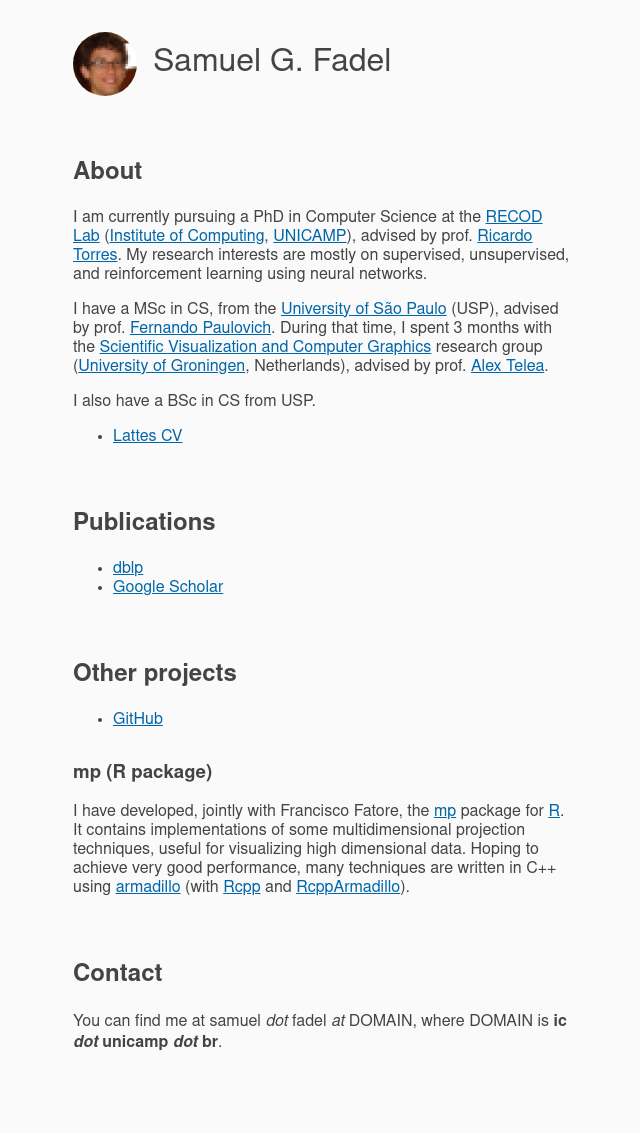
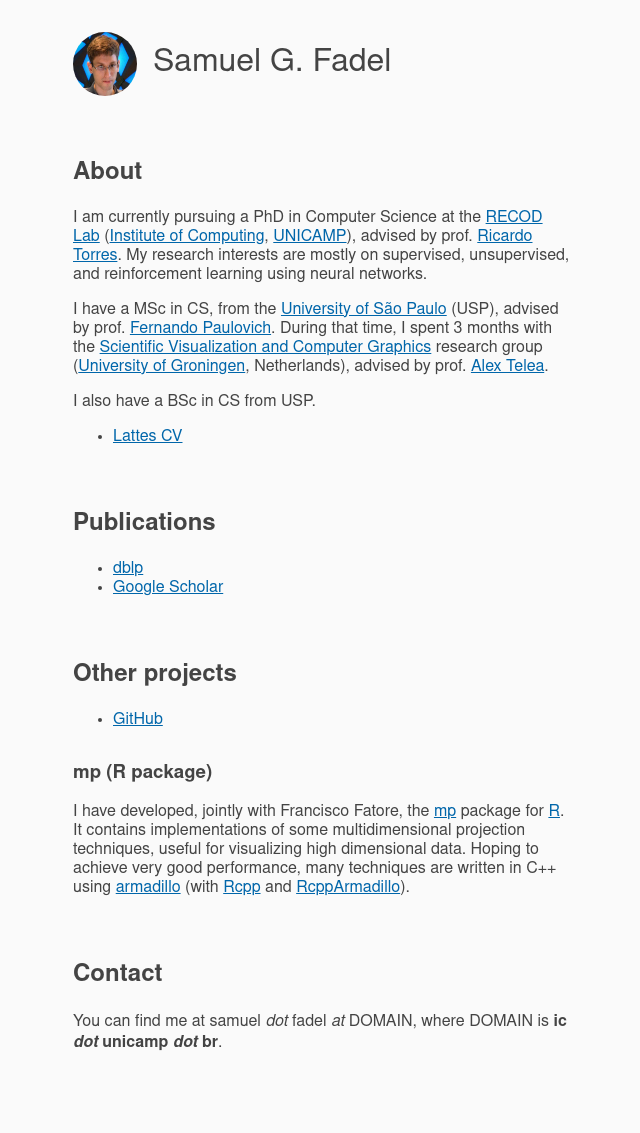
Before and after one commit to jayflyaway/fadel.github.io, a Jekyll site: the page built from README.md, in a window 1280 px wide. Shown: the whole page, without its empty margins (317-957 px from the left). Built offline with Jekyll 4.4.1, drawn with Linux system fonts in a browser that asks for light colours; our own code applies the rules of GitHub Pages for plain Markdown files.

Commit message:
Updated picture.

```diff
--- a/_layouts/default.html
+++ b/_layouts/default.html
@@ -66,7 +66,7 @@
 </head>
 <body>
   <div id="header">
-    <div id="picture"><img alt="Picture" src="img/fadel.png"></div>
+    <div id="picture"><img alt="Picture" src="img/fadel.jpg"></div>
     <p>Samuel G. Fadel</p>
   </div>
   <div id="content">
```
Also changed, not shown: img/fadel.jpg (added), img/fadel.png (deleted).
